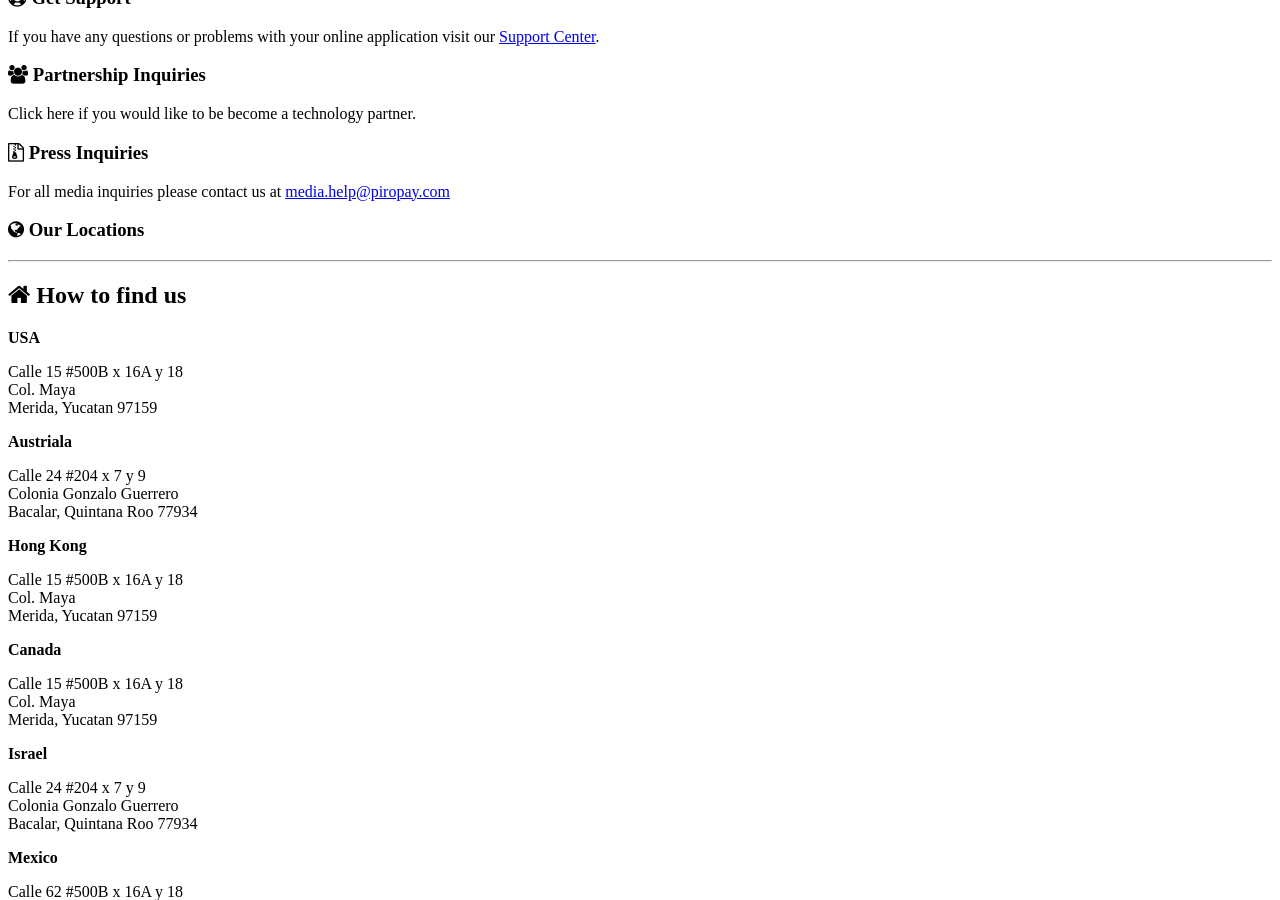
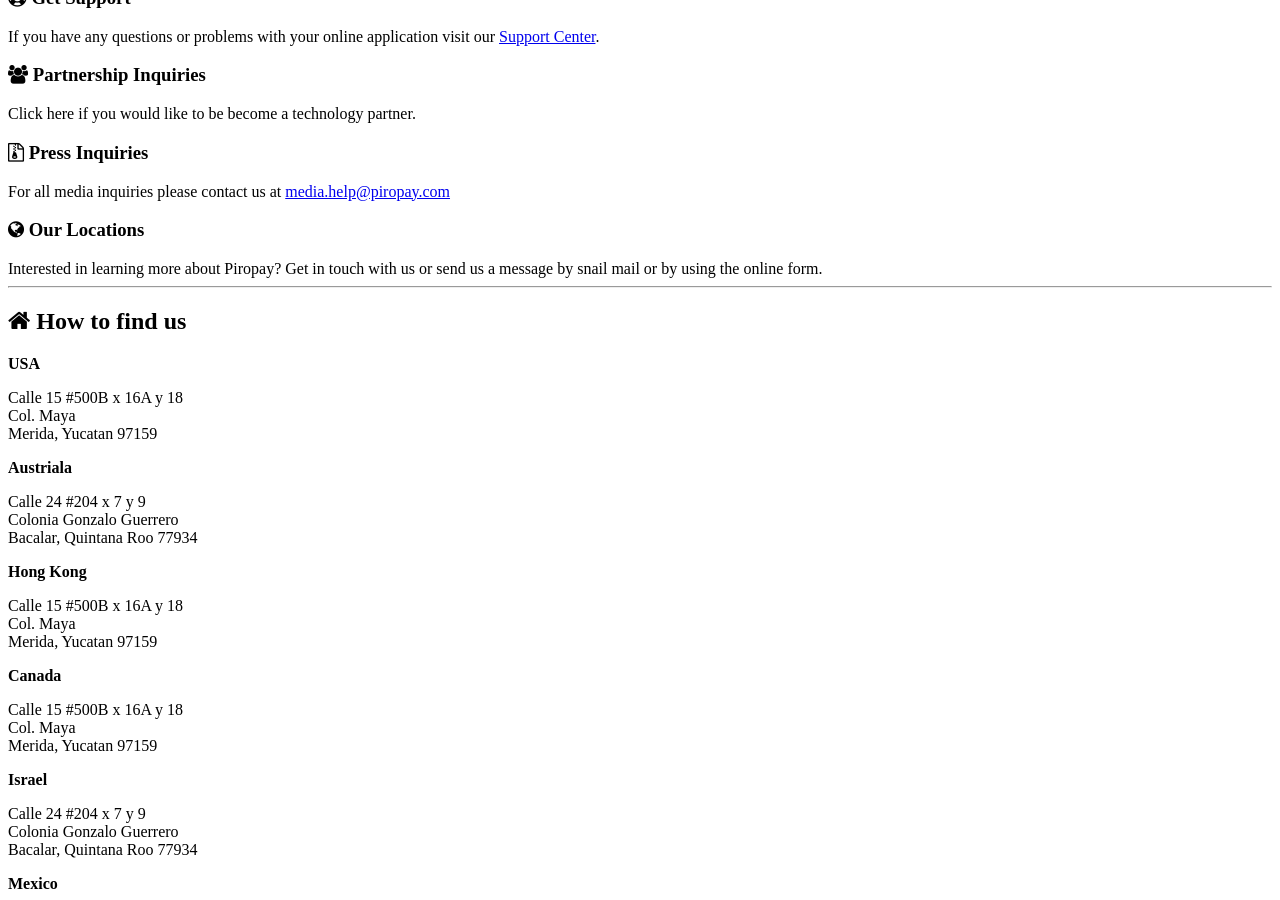
Before and after one commit to Banqee/piropay.github.io, a Jekyll site: the page built from _posts/2016-02-06-cabin.markdown, in a window 1280 px wide and 900 px high, scrolled down 9862 px. Built offline with Jekyll 4.4.1, drawn with Linux system fonts in a browser that asks for light colours; nearby versions of some CDN libraries; library files that are not in the unit come from our copies.

Commit message:
Update contact.html

```diff
--- a/_includes/contact.html
+++ b/_includes/contact.html
@@ -90,7 +90,8 @@
 			<div class="item col-xs-12 col-sm-12 tl">
                     <div class="item-inner">
                         <h3 class="item-title"><i class="fa fa-globe" aria-hidden="true"></i> Our Locations</h3>
-                          </div><!--//item-inner-->
+			     <div class="item-content">Interested in learning more about Piropay? Get in touch with us or send us a message by snail mail or by using the online form.</div>
+                                 </div><!--//item-inner-->
                 </div><!--//item-->
 
 </div><!-- /.row-margin-bottom40 -->
```
